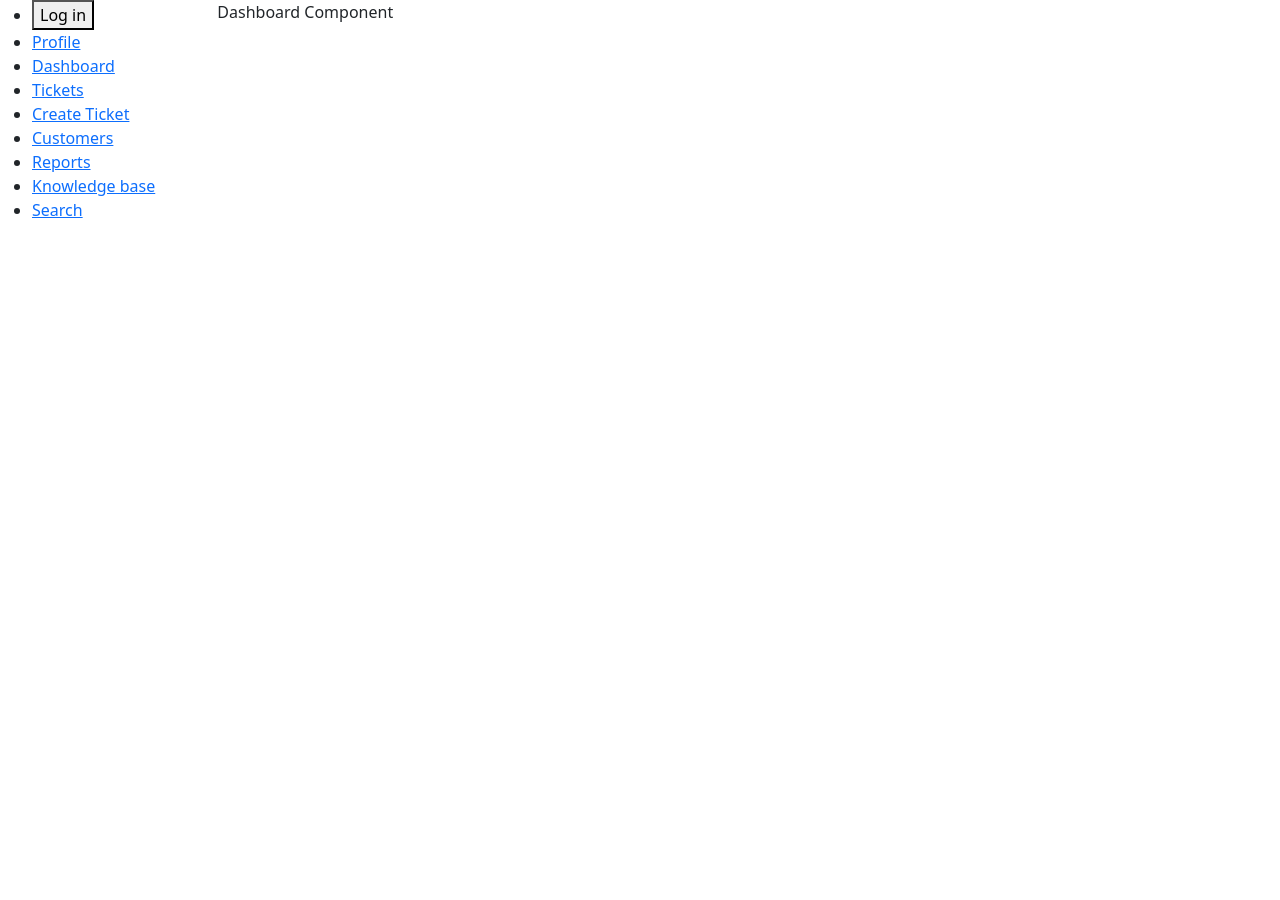
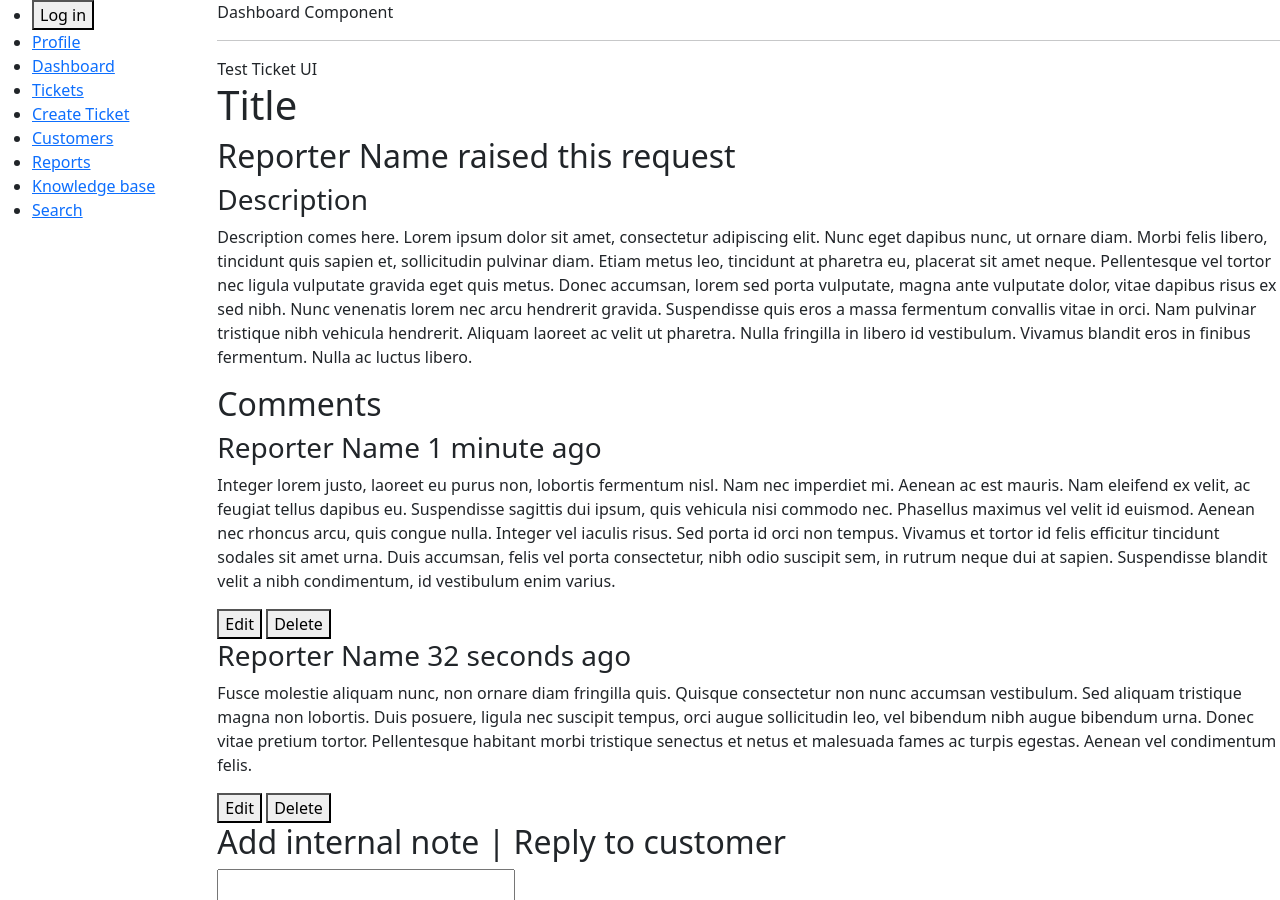
Before and after one commit to RobbieMeijer/helpdesk-ticket-system, a React (Create React App) app in the folder helpdesk-ticket-system/: page /dashboard in a window 1280 px wide. Shown: the top 900 px of the page. Before the commit the page ends 800 px from the top, so only its background shows below. Built offline with nearby package versions, Linux system fonts and the light colour scheme; what easybase-react would draw is missing.

Commit message:
add initial ticket detail component UI

```diff
--- a/helpdesk-ticket-system/src/components/Dashboard.js
+++ b/helpdesk-ticket-system/src/components/Dashboard.js
@@ -1,7 +1,15 @@
 import React from 'react';
+import Ticket from './Ticket';
 
 const Dashboard = () => {
-  return <div>Dashboard Component</div>;
+  return (
+    <div>
+      Dashboard Component <br />
+      <hr />
+      Test Ticket UI <br />
+      <Ticket></Ticket>
+    </div>
+  );
 };
 
 export default Dashboard;
--- /dev/null
+++ b/helpdesk-ticket-system/src/components/Ticket.js
@@ -0,0 +1,120 @@
+import React from 'react';
+
+const Ticket = () => {
+  return (
+    <div>
+      <main>
+        <section>
+          <h1>Title</h1>
+          <article>
+            <h2>Reporter Name raised this request</h2>
+            <h3>Description</h3>
+            <p>
+              Description comes here. Lorem ipsum dolor sit amet, consectetur
+              adipiscing elit. Nunc eget dapibus nunc, ut ornare diam. Morbi
+              felis libero, tincidunt quis sapien et, sollicitudin pulvinar
+              diam. Etiam metus leo, tincidunt at pharetra eu, placerat sit amet
+              neque. Pellentesque vel tortor nec ligula vulputate gravida eget
+              quis metus. Donec accumsan, lorem sed porta vulputate, magna ante
+              vulputate dolor, vitae dapibus risus ex sed nibh. Nunc venenatis
+              lorem nec arcu hendrerit gravida. Suspendisse quis eros a massa
+              fermentum convallis vitae in orci. Nam pulvinar tristique nibh
+              vehicula hendrerit. Aliquam laoreet ac velit ut pharetra. Nulla
+              fringilla in libero id vestibulum. Vivamus blandit eros in finibus
+              fermentum. Nulla ac luctus libero.
+            </p>
+          </article>
+        </section>
+        <section>
+          <h2>Comments</h2>
+          <article>
+            <h3>Reporter Name 1 minute ago</h3>
+            <p>
+              Integer lorem justo, laoreet eu purus non, lobortis fermentum
+              nisl. Nam nec imperdiet mi. Aenean ac est mauris. Nam eleifend ex
+              velit, ac feugiat tellus dapibus eu. Suspendisse sagittis dui
+              ipsum, quis vehicula nisi commodo nec. Phasellus maximus vel velit
+              id euismod. Aenean nec rhoncus arcu, quis congue nulla. Integer
+              vel iaculis risus. Sed porta id orci non tempus. Vivamus et tortor
+              id felis efficitur tincidunt sodales sit amet urna. Duis accumsan,
+              felis vel porta consectetur, nibh odio suscipit sem, in rutrum
+              neque dui at sapien. Suspendisse blandit velit a nibh condimentum,
+              id vestibulum enim varius.
+            </p>
+            <div>
+              <button>Edit</button> <button>Delete</button>
+            </div>
+          </article>
+          <article>
+            <h3>Reporter Name 32 seconds ago</h3>
+            <p>
+              Fusce molestie aliquam nunc, non ornare diam fringilla quis.
+              Quisque consectetur non nunc accumsan vestibulum. Sed aliquam
+              tristique magna non lobortis. Duis posuere, ligula nec suscipit
+              tempus, orci augue sollicitudin leo, vel bibendum nibh augue
+              bibendum urna. Donec vitae pretium tortor. Pellentesque habitant
+              morbi tristique senectus et netus et malesuada fames ac turpis
+              egestas. Aenean vel condimentum felis.
+            </p>
+            <div>
+              <button>Edit</button> <button>Delete</button>
+            </div>
+          </article>
+        </section>
+        <section>
+          <h2>Add internal note | Reply to customer</h2>
+          <form action="">
+            <textarea name="" id="" cols="30" rows="10"></textarea>
+            <div>
+              <button>Save</button> <button>Cancel</button>
+            </div>
+          </form>
+        </section>
+      </main>
+      <aside>
+        <section>
+          <h4>Status</h4>
+          <p>Waiting for customer</p> <button>change status</button>
+        </section>
+        <section>
+          <h4>SLA</h4>
+          <p>6 hours time to done</p>
+        </section>
+        <section>
+          <h4>Assignee</h4>
+          <p>Assignee Name</p>
+        </section>
+        <section>
+          <h4>Reporter</h4>
+          <p>Reporter Name</p>
+        </section>
+        <section>
+          <h4>Request participants</h4>
+          <select id="assignee">
+            <option className="option">Support</option>
+            <option className="option" value="Robbie Meijer">
+              Robbie Meijer
+            </option>
+            <option className="option" value="Rianna Vos">
+              Rianna Vos
+            </option>
+            <option className="option" value="Ronald Peters">
+              Ronald Peters
+            </option>
+            <option className="option" value="Hanna van Leeuwen">
+              Hanna van Leeuwen
+            </option>
+          </select>
+          <h4>Priority</h4>
+          <p>High</p>
+        </section>
+        <section>
+          <h4>Due date</h4>
+          <p>None</p>
+        </section>
+      </aside>
+    </div>
+  );
+};
+
+export default Ticket;
```
